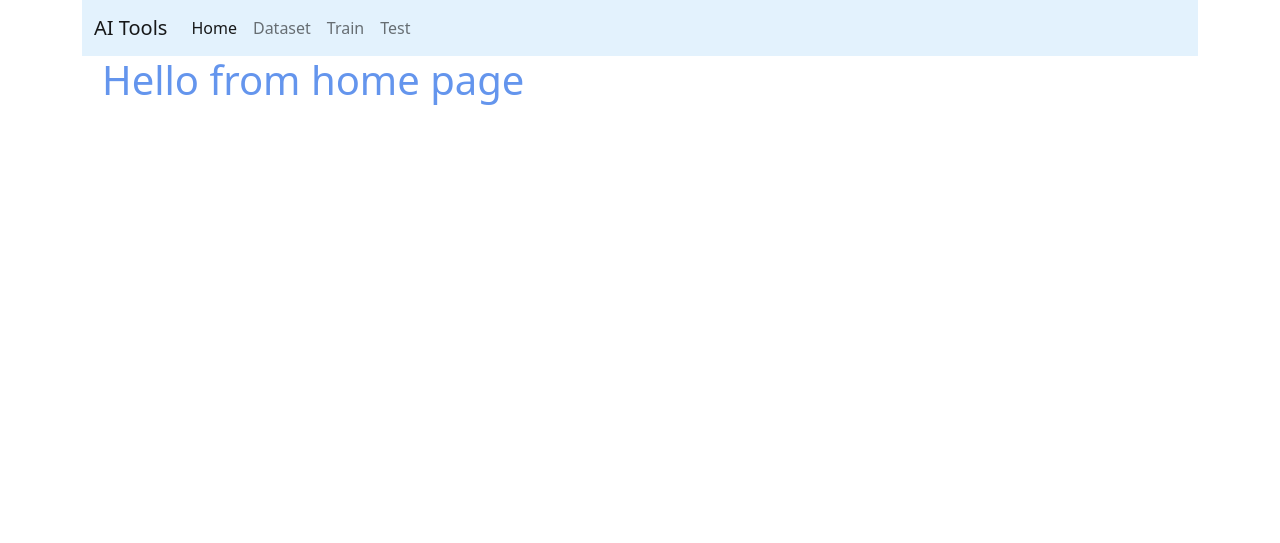
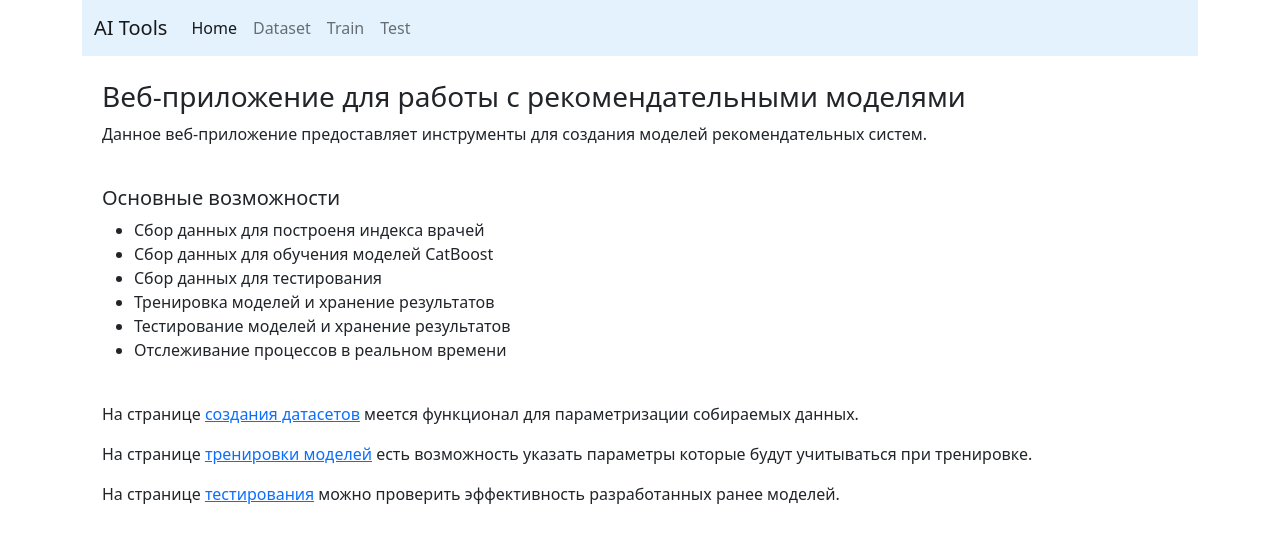
Before and after one commit to Zwergpro/graduate-work, a Flask app: page / in a window 1280 px wide. Shown: the top 543 px of the page. Run offline with Flask 2, Linux system fonts and the light colour scheme; parts of the project's set-up code (start-up, migrations or seed data) failed here and were passed over.

Commit message:
add description for main page

```diff
--- a/app/templates/home/main_home.html
+++ b/app/templates/home/main_home.html
@@ -3,5 +3,22 @@
 {% block home_nav_el %}active{% endblock %}
 
 {% block content %}
-    <h1>Hello from home page</h1>
+    <br>
+    <h3>Веб-приложение для работы с рекомендательными моделями</h3>
+    <p>Данное веб-приложение предоставляет инструменты для создания моделей рекомендательных систем.</p>
+    <br>
+
+    <h5>Основные возможности</h5>
+    <ul>
+        <li>Сбор данных для построеня индекса врачей</li>
+        <li>Сбор данных для обучения моделей CatBoost</li>
+        <li>Сбор данных для тестирования</li>
+        <li>Тренировка моделей и хранение результатов</li>
+        <li>Тестирование моделей и хранение результатов</li>
+        <li>Отслеживание процессов в реальном времени</li>
+    </ul>
+    <br>
+    <p>На странице <a href="{{ url_for('dataset.main') }}">создания датасетов</a> меется функционал для параметризации собираемых данных.</p>
+    <p>На странице <a href="{{ url_for('train.main') }}">тренировки моделей</a> есть возможность указать параметры которые будут учитываться при тренировке.</p>
+    <p>На странице <a href="{{ url_for('test.main') }}">тестирования</a> можно проверить эффективность разработанных ранее моделей.</p>
 {% endblock %}
```
